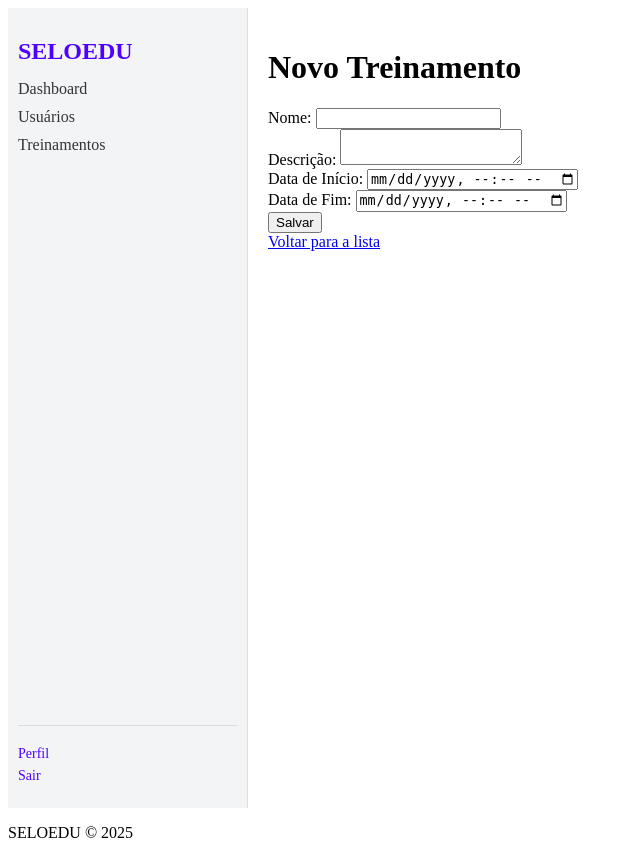
After one commit to manoelleonardocse77e/programacao_web, a Flask app: page /treinamento/novo in a window 1280 px wide. The commit adds this page. Shown: the whole page, without its empty margins (0-640 px from the left). Run offline with Flask 3, Linux system fonts and the light colour scheme; a user stored in the database is signed in.

Commit message:
exercicio 03/11

```diff
--- a/app.py
+++ b/app.py
@@ -3,6 +3,7 @@ from extensions import db, login_manager
 from models.user import User
 from routes.auth import auth_bp
 from routes.users import users_bp
+from routes.treinamento import treinamento_bp
 
 app = Flask(__name__)
 app.config.from_object("config.Config")
@@ -33,6 +34,7 @@ with app.app_context():
 
 app.register_blueprint(auth_bp)
 app.register_blueprint(users_bp)
+app.register_blueprint(treinamento_bp)
 
 if __name__ == "__main__":
     app.run(debug=True)
--- a/templates/base.html
+++ b/templates/base.html
@@ -15,6 +15,7 @@
                 <ul>
                     <li><a href="{{ url_for('dashboard') }}">Dashboard</a></li>
                     <li><a href="{{ url_for('users.index') }}">Usuários</a></li>
+                    <li><a href="{{ url_for('treinamento.listar') }}">Treinamentos</a></li>
                 </ul>
             </nav>
 
--- /dev/null
+++ b/templates/treinamento/novo.html
@@ -0,0 +1,27 @@
+{% extends "base.html" %}
+
+{% block content %}
+    <h1>Novo Treinamento</h1>
+
+    <form method="POST">
+        <div>
+            <label for="nome">Nome:</label>
+            <input type="text" id="nome" name="nome" value="{{ form_data.nome if form_data else '' }}" required>
+        </div>
+        <div>
+            <label for="descricao">Descrição:</label>
+            <textarea id="descricao" name="descricao">{{ form_data.descricao if form_data else '' }}</textarea>
+        </div>
+        <div>
+            <label for="data_inicio">Data de Início:</label>
+            <input type="datetime-local" id="data_inicio" name="data_inicio" value="{{ form_data.data_inicio if form_data else '' }}" required>
+        </div>
+        <div>
+            <label for="data_fim">Data de Fim:</label>
+            <input type="datetime-local" id="data_fim" name="data_fim" value="{{ form_data.data_fim if form_data else '' }}">
+        </div>
+        <button type="submit">Salvar</button>
+    </form>
+
+    <a href="{{ url_for('treinamento.listar') }}">Voltar para a lista</a>
+{% endblock %}
--- /dev/null
+++ b/views/treinamento.py
@@ -0,0 +1,47 @@
+from flask import render_template, redirect, url_for, request, flash, abort
+from flask_login import login_required, current_user
+from models.treinamento import Treinamento
+from extensions import db
+from datetime import datetime
+
+@login_required
+def listar():
+    treinamentos = Treinamento.query.all()
+    return render_template("treinamento/listar.html", treinamentos=treinamentos)
+
+@login_required
+def novo():
+    if current_user.role != 'coordenador':
+        abort(403)
+
+    if request.method == "POST":
+        nome = request.form.get("nome")
+        descricao = request.form.get("descricao")
+        data_inicio_str = request.form.get("data_inicio")
+        data_fim_str = request.form.get("data_fim")
+
+        if not nome or not data_inicio_str:
+            flash("Nome e Data de Início são obrigatórios.", "danger")
+            return render_template("treinamento/novo.html", form_data=request.form)
+
+        try:
+            data_inicio = datetime.fromisoformat(data_inicio_str)
+            data_fim = datetime.fromisoformat(data_fim_str) if data_fim_str else None
+        except ValueError:
+            flash("Formato de data inválido.", "danger")
+            return render_template("treinamento/novo.html", form_data=request.form)
+
+        treinamento = Treinamento(
+            nome = nome,
+            descricao = descricao,
+            data_inicio = data_inicio,
+            data_fim = data_fim,
+            coordenador_id = current_user.id
+        )
+        db.session.add(treinamento)
+        db.session.commit()
+
+        flash("Treinamento criado com sucesso!", "success")
+        return redirect(url_for("treinamento.listar"))
+
+    return render_template("treinamento/novo.html")
```
Also changed, not shown: models/treinamento.py (added, +17 -0 lines), requirements.txt (+17 -19 lines), routes/treinamento.py (added, +7 -0 lines), templates/treinamento/listar.html (added, +25 -0 lines), instance/seloedu.db.
